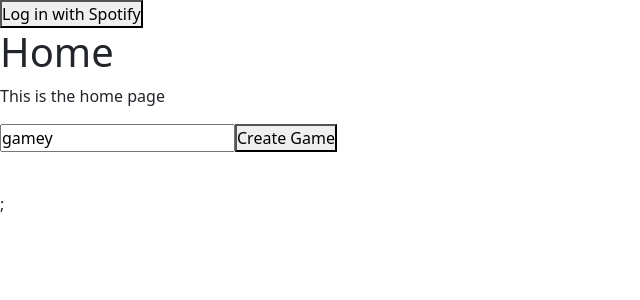
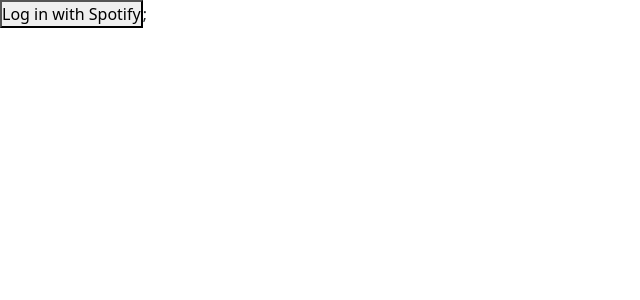
Before and after one commit to jorelm68/mhacks, a Next.js app: page / in a window 1280 px wide. Shown: the top 300 px of the page, without its empty margins (0-640 px from the left). Built offline with nearby package versions, Linux system fonts and the light colour scheme.

Commit message:
asjdfoasjdf

```diff
--- a/lib/api.ts
+++ b/lib/api.ts
@@ -59,6 +59,7 @@
         read: async (profile_id: string): Promise<Res> => await handleRequest('api/profile/read', 'POST', { profile_id }),
         factoryReset: async (): Promise<Res> => await handleRequest('api/profile/factoryReset', 'POST', {}),
         leaveGame: async (profile_id: string): Promise<Res> => await handleRequest('api/profile/leaveGame', 'POST', { profile_id }),
+        joinGame: async (profile_id: string, name: string): Promise<Res> => await handleRequest('api/profile/joinGame', 'POST', { profile_id, name }),
     },
     game: {
         create: async (name: string, profile: string): Promise<Res> => await handleRequest('api/game/create', 'POST', { name, profile }),
--- a/pages/index.tsx
+++ b/pages/index.tsx
@@ -53,15 +53,16 @@
 
   }, [dispatch]);
 
-  const [name, setName] = useState('gamey');
+  const [createGameName, setCreateGameName] = useState('gamey');
+  const [joinGameName, setJoinGameName] = useState('gamey');
 
   const handleCreateGame = async () => {
-    if (!name || !profile_id) {
+    if (!createGameName || !profile_id) {
       return;
     }
     setLoading(true);
 
-    const res: Res = await api.game.create(name, profile_id);
+    const res: Res = await api.game.create(createGameName, profile_id);
 
     if (res.success) {
       router.push(`/game`);
@@ -72,37 +73,51 @@
     setLoading(false);
   };
 
-  const song: Song = useSong('');
+  const handleJoinGame = async () => {
+    if (!createGameName || !profile_id) {
+      return;
+    }
+    setLoading(true);
+
+    const res: Res = await api.profile.joinGame(profile_id, createGameName);
+
+    if (res.success) {
+      router.push(`/game`);
+    } else {
+      console.error(res.errorMessage);
+    }
+
+    setLoading(false);
+  }
 
 
 
   return (
     <>
       <Navbar />
-      <h1>Home</h1>
-      <p>This is the home page</p>
-      {profile_id && (
-        <ProfileComponent profile_id={profile_id} />
-      )}
+      {!canCreateGame && <p>You cannot create a new game</p>}
+      {profile_id && canCreateGame && (
+        <div style={{
+          display: 'flex',
+          flexDirection: 'column',
+        }}>
+          <div style={{
+            display: 'flex',
+            flexDirection: 'row',
+          }}>
+            <input type="text" placeholder="Create a Game" value={createGameName} onChange={(e) => setCreateGameName(e.target.value)} />
+            <button onClick={handleCreateGame}>Create Game</button>
+          </div>
 
-      {!canCreateGame && <p>You cannot create a new game</p>}
-      {canCreateGame && (
-        <div>
-          <input type="text" placeholder="Game Name" value={name} onChange={(e) => setName(e.target.value)} />
-          <button onClick={handleCreateGame}>Create Game</button>
+          <div style={{
+            display: 'flex',
+            flexDirection: 'row',
+          }}>
+            <input type="text" placeholder="Join a Game" value={joinGameName} onChange={(e) => setJoinGameName(e.target.value)} />
+            <button onClick={handleJoinGame}>Join a Game</button>
+          </div>
         </div>
       )}
-
-      {song && (
-        <div>
-          <h2>{song.name}</h2>
-          <p>{song.artist}</p>
-          <p>{song.album}</p>
-          <img src={song.image} alt={song.name} />
-        </div>
-      )}
-
-      {/* <button onClick={handleMove} className="btn btn-primary">Move</button> */}
     </>
   );
 }
```
Also changed, not shown: 1 other file (tests, documents, lock files or other folders).
